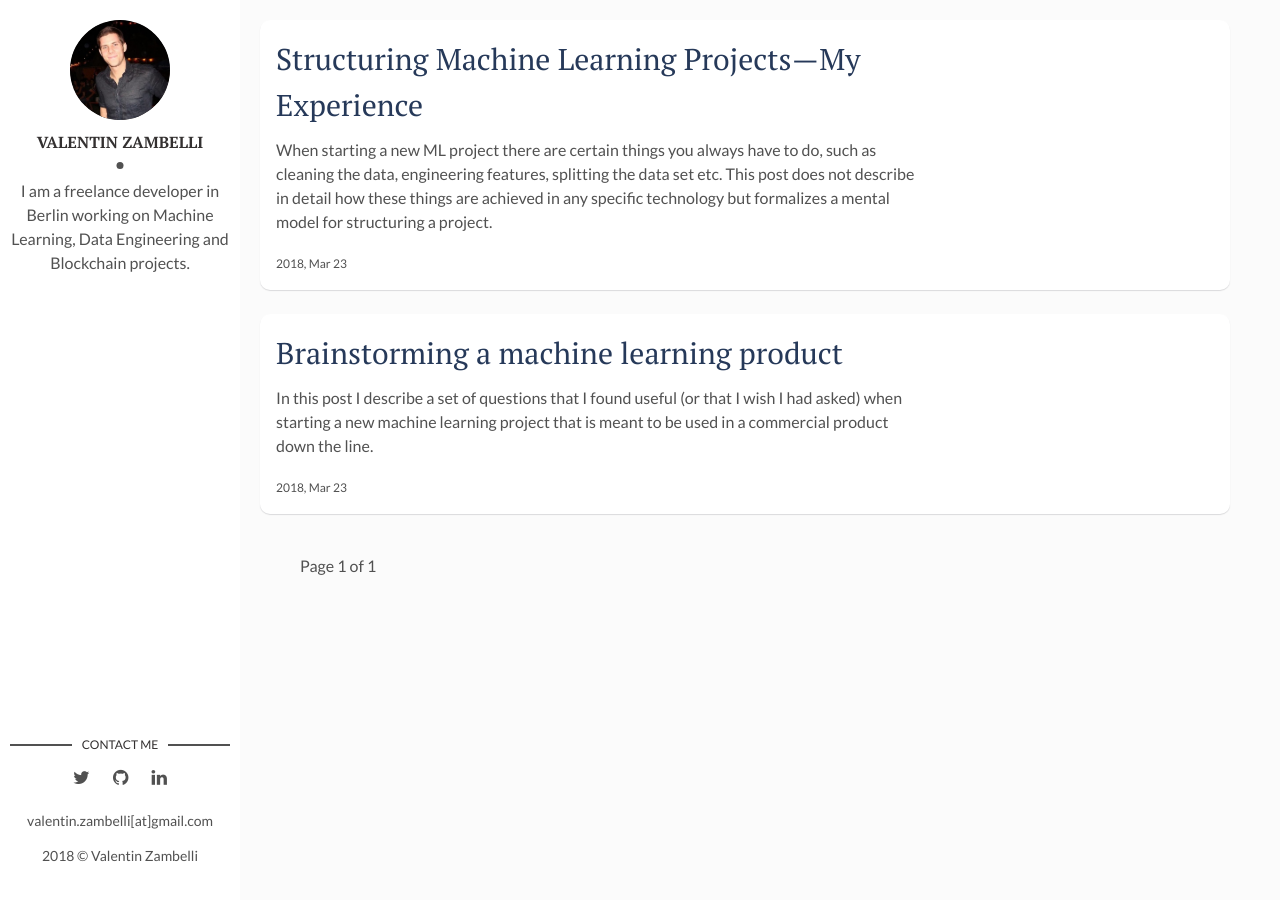
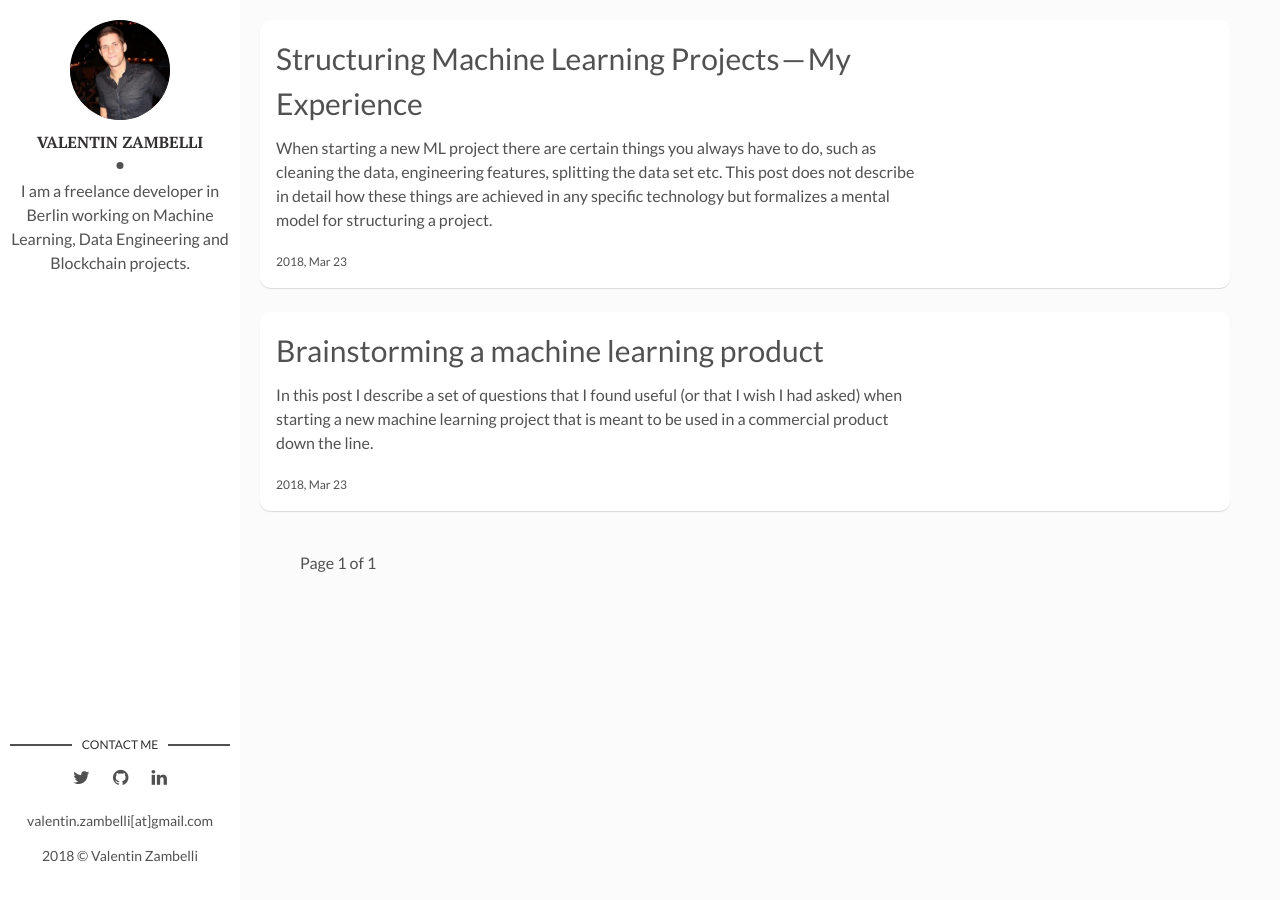
Before and after one commit to valzam/vazamb.github.io, a Jekyll site: the page built from index.html, in a window 1280 px wide. Built offline with Jekyll 4.4.1, drawn with Linux system fonts in a browser that asks for light colours; the list of posts is cut into pages by our own code.

Commit message:
moved link

```diff
--- a/index.html
+++ b/index.html
@@ -7,11 +7,13 @@
     <a class="post-thumbnail" style="background-image: url({{"/assets/img/" | prepend: site.baseurl | append : post.img}})" href="{{post.url | prepend: site.baseurl}}"></a>
   {% else %}
   {% endif %}
+  <a href="{{post.mediumUrl}}" target="_blank"></a>
   <div class="post-content">
-    <h2 class="post-title"><a href="{{post.mediumUrl}}" target="_blank">{{post.title}}</a></h2>
+    <h2 class="post-title">{{post.title}}</h2>
     <p>{{ post.description}}</p>
     <span class="post-date">{{post.date | date: '%Y, %b %d'}}</span>
   </div>
+  </a>
 </article>
 {% endfor %}
 
```
